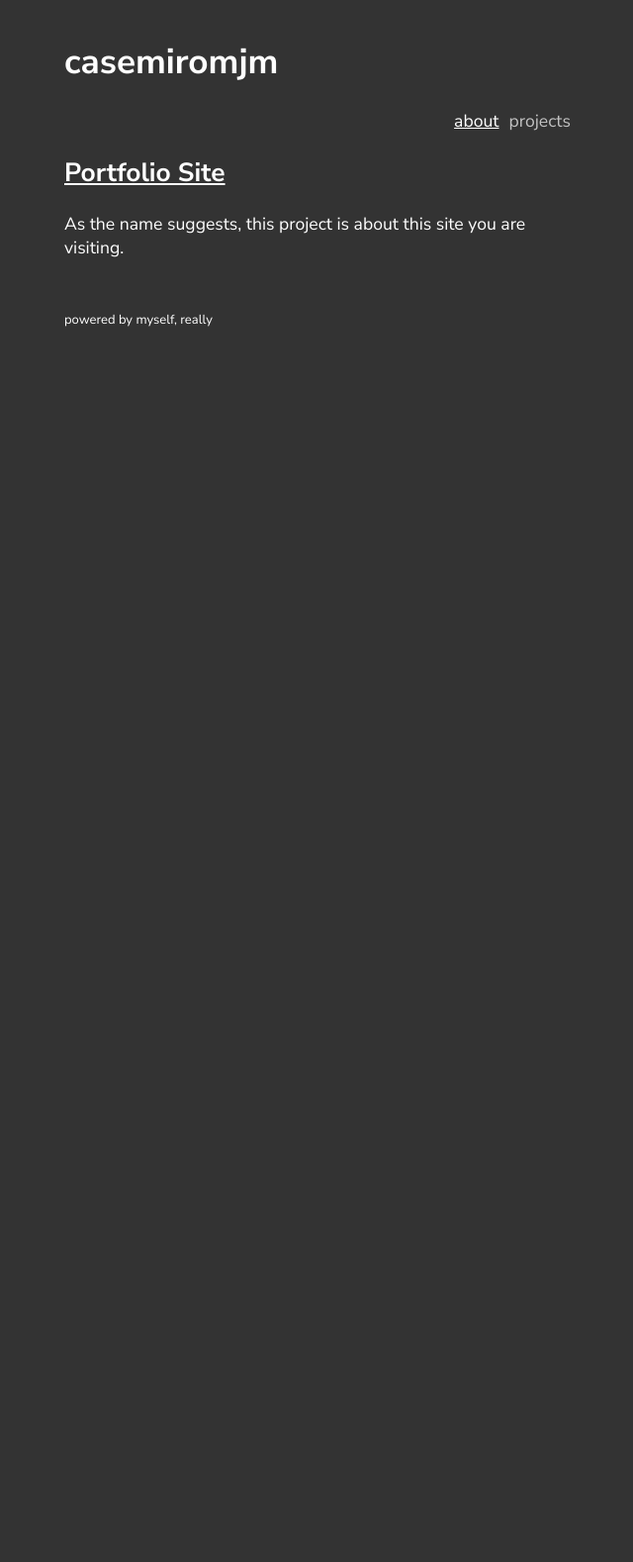
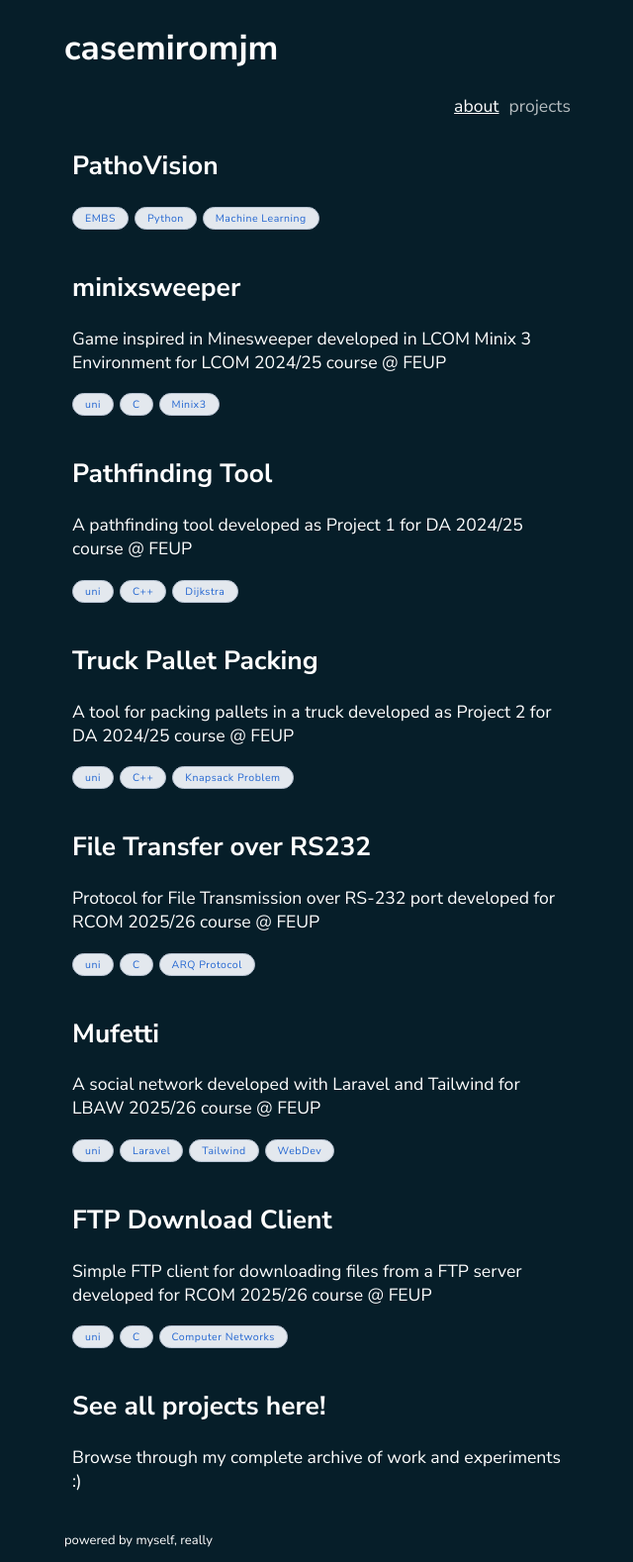
Before and after one commit to casemiromjm/casemiromjm.github.io, a Jekyll site: the page built from projects/featured.html, in a window 1280 px wide. Shown: the whole page at 99% size, without its empty margins (319-959 px from the left). Built offline with Jekyll 4.4.1, drawn with Linux system fonts in a browser that asks for light colours; before the commit the page ends 900 px from its top, so only the background shows below that.

Commit message:
made projects page prettier

```diff
--- a/_data/projects.yml
+++ b/_data/projects.yml
@@ -1,8 +1,122 @@
-# Stores all projects that are on my site. If it is fine for being open source, it has the github link. Otherwise there is the link to a page talking about the project itself
+# Stores all projects that are on my site.
+# If it is fine for being open source, it has the github link.
+# Otherwise there is the link to a page talking about the project itself
+
+# - name: Project Name
+#   link: project link (can be repo link or a page talking about it)
+#   description: brief description
+#   tags: [tags] -> academic, tech stack...
+#   date: ending date (or last updated) -> YYYY-MM
+#   featured: true | false -> keep 5 featured + 1 card p see all sorted by date
+
+# - name:
+#   link:
+#   description:
+#   tags: []
+#   date:
+#   featured:
 
 - name: Portfolio Site
   link: https://github.com/casemiromjm/casemiromjm.github.io
   description: As the name suggests, this project is about this site you are visiting.
-- name:
+  tags: [Jekyll]
+  date: 2026-04
+  featured: false
+
+- name: PathoVision
   link:
   description:
+  tags: [EMBS, Python, Machine Learning]
+  date:
+  featured: true
+
+- name: PetLink
+  link: https://github.com/casemiromjm/petlink
+  description: PetLink is a freelance platform for pet-related services developed for LTW 2024/25 course @ FEUP
+  tags: [uni, PHP, WebDev]
+  date: 2025-05
+  featured: false
+
+- name: SVG-to-PNG
+  link: https://github.com/casemiromjm/svg-to-png
+  description: SVG to PNG converter done as part of the Programming 2023/24 course @ FEUP
+  tags: [uni, C++]
+  date: 2024-05
+  featured: false
+
+- name: minixsweeper
+  link: https://github.com/casemiromjm/minixsweeper
+  description: Game inspired in Minesweeper developed in LCOM Minix 3 Environment for LCOM 2024/25 course @ FEUP
+  tags: [uni, C, Minix3]
+  date: 2025-05
+  featured: true
+
+- name: Pathfinding Tool
+  link: https://github.com/casemiromjm/DA-pathfinder
+  description: A pathfinding tool developed as Project 1 for DA 2024/25 course @ FEUP
+  tags: [uni, C++, Dijkstra]
+  date: 2025-03
+  featured: true
+
+- name: Truck Pallet Packing
+  link: https://github.com/casemiromjm/DA-truck-pallet-packing
+  description: A tool for packing pallets in a truck developed as Project 2 for DA 2024/25 course @ FEUP
+  tags: [uni, C++, Knapsack Problem]
+  date: 2025-05
+  featured: true
+
+- name: ItemSwap
+  link: https://github.com/casemiromjm/ItemSwap
+  description: ItemSwap is a mobile app for swapping unwanted items developed as part of ESOF 2024/25 course @ FEUP
+  tags: [uni, Mobile, Flutter, Dart]
+  date: 2025-05
+  featured: false
+
+- name: Alpha Squad
+  link: https://github.com/casemiromjm/alphasquad
+  description: A turn-based strategy game developed as part of LDTS 2024/24 course @ FEUP
+  tags: [uni, Java]
+  date: 2024-12
+  featured: false
+
+- name: Padaria Database
+  link: https://github.com/casemiromjm/padaria-database
+  description: Database project done in Database 2024/25 course @ FEUP
+  tags: [uni, SQLite3]
+  date: 2024-12
+  featured: false
+
+- name: File Transfer over RS232
+  link: https://github.com/casemiromjm/RCOM-RS232-FileTransfer
+  description: Protocol for File Transmission over RS-232 port developed for RCOM 2025/26 course @ FEUP
+  tags: [uni, C, ARQ Protocol]
+  date: 2025-11
+  featured: true
+
+- name: Haskulator
+  link: https://github.com/casemiromjm/haskulator
+  description: Simple calculator developed as Project 1 (Functional Programming) for PFL 2025/26 course @ FEUP
+  tags: [uni, Haskell]
+  date: 2026-11
+  featured: false
+
+- name: Uluru Board Game
+  link: https://github.com/casemiromjm/uluru
+  description: Uluru Board Game developed as Project 2 (Logical Programming) for PFL 2025/26 course @ FEUP
+  tags: [uni, Prolog]
+  date: 2026-01
+  featured: false
+
+- name: Mufetti
+  link: https://github.com/casemiromjm/mufetti
+  description: A social network developed with Laravel and Tailwind for LBAW 2025/26 course @ FEUP
+  tags: [uni, Laravel, Tailwind, WebDev]
+  date: 2025-12
+  featured: true
+
+- name: FTP Download Client
+  link: https://github.com/casemiromjm/RCOM-FTP-download-app
+  description: Simple FTP client for downloading files from a FTP server developed for RCOM 2025/26 course @ FEUP
+  tags: [uni, C, Computer Networks]
+  date: 2025-12
+  featured: true
--- /dev/null
+++ b/_sass/_colors.scss
@@ -0,0 +1,6 @@
+$bg-color-sea: #061E29;
+$bg-color-dark: #333;
+
+$bg-hover-card-sea: #1D546D;
+
+$txt-hover-color: #b4b4b4;
--- a/_sass/_main.scss
+++ b/_sass/_main.scss
@@ -1,4 +1,5 @@
 @import url('https://fonts.googleapis.com/css2?family=Nunito+Sans:ital,opsz,wght@0,6..12,200..1000;1,6..12,200..1000&display=swap');
+@import "colors";
 
 @media (min-width: 768px) {
     body {
@@ -11,10 +12,10 @@ body {
     font-family: 'Nunito Sans', sans-serif;
 
     /* preciso consertar essa gambiarra pra ficar bom no celular tb */
-    margin-top: 3%;
+    // margin-top: 3%;
 
     /* dark mode as default */
-    background-color: #333;
+    background-color: $bg-color-sea;
     color: white;
 
     font-size: 1.1em;
@@ -25,11 +26,8 @@ h1 {
     font-weight: bold;
 }
 
-.tabs-menu {
-    display: flex;
-    justify-content: flex-end;
-    flex-wrap: wrap;
-    gap: 10px;
+h1:hover {
+    color: $txt-hover-color;
 }
 
 a {
@@ -51,12 +49,6 @@ em {
     font-style: normal;
 }
 
-.curr-page {
-    text-decoration: none;
-    opacity: 70%;
-    pointer-events: none;
-}
-
 footer {
     font-size: small;
 }
@@ -68,25 +60,3 @@ footer {
 .link {
     opacity: 80%;
 }
-
-.tag-list {
-    display: flex;
-    flex-wrap: wrap;
-    gap: 6px;
-}
-
-.tag {
-    background: #e3e8ee;        /* Soft color */
-    color: #2366d1;             /* Accent text */
-    border-radius: 12px;
-    padding: 3px 12px;
-    font-size: 0.6em;
-    border: 1px solid #b7c3d2;
-    letter-spacing: .05em;
-    margin: 2px 0;
-    transition: background 0.2s;
-}
-
-.tag:hover {
-    background: #d3e2f0;
-}
--- /dev/null
+++ b/_sass/_navigation.scss
@@ -0,0 +1,12 @@
+.tabs-menu {
+    display: flex;
+    justify-content: flex-end;
+    flex-wrap: wrap;
+    gap: 10px;
+}
+
+.curr-page {
+    text-decoration: none;
+    opacity: 70%;
+    pointer-events: none;
+}
--- /dev/null
+++ b/_sass/_projects.scss
@@ -0,0 +1,43 @@
+@import "colors";
+
+.card {
+    transition: background-color 0.2s;
+    cursor: pointer;
+    border-radius: 16px;
+    padding: 8px;
+}
+
+.card:hover {
+    color: $txt-hover-color;
+}
+
+.card a {
+  text-decoration: none;
+}
+
+.card:hover {
+    background-color: $bg-hover-card-sea;
+    transition: background-color 0.2s;
+}
+
+.tag-list {
+    display: flex;
+    flex-wrap: wrap;
+    gap: 6px;
+}
+
+.tag {
+    background: #e3e8ee;        /* Soft color */
+    color: #2366d1;             /* Accent text */
+    border-radius: 12px;
+    padding: 3px 12px;
+    font-size: 0.6em;
+    border: 1px solid #b7c3d2;
+    letter-spacing: .05em;
+    margin: 2px 0;
+    transition: background 0.2s;
+}
+
+.tag:hover {
+    background: #d3e2f0;
+}
--- a/assets/css/styles.scss
+++ b/assets/css/styles.scss
@@ -2,3 +2,5 @@
 ---
 
 @import "main";
+@import "navigation";
+@import "projects";
--- a/projects/featured.html
+++ b/projects/featured.html
@@ -3,15 +3,30 @@ layout: default
 permalink: /projects/featured
 ---
 <section>
+  <div class="card-container">
+
     {% for proj in site.data.projects %}
-    <article>
-        <h2><a href=" {{ proj.link }}" target="_blank" rel="noopener noreferrer">{{ proj.name }}</a></h2>
+      {% if proj.featured == true %}
+        <article class="card">
+          <a href=" {{ proj.link }}" target="_parent" rel="noopener noreferrer">
+            <h2>{{ proj.name }}</h2>
             <p>{{ proj.description }}</p>
+          </a>
           <div class="tag-list">
             {% for tag in proj.tags %}
               <span class="tag"> {{ tag }}</span>
             {% endfor %}
           </div>
         </article>
+        {% endif %}
     {% endfor %}
+
+    <article class="card">
+      <a href="{{ '/projects/all' | relative_url }}">
+        <h2>See all projects here!</h2>
+        <p>Browse through my complete archive of work and experiments :)</p>
+      </a>
+    </article>
+
+  </div>
 </section>
```
Also changed, not shown: projects/all.html (+13 -7 lines). Lines whose indentation alone changed are shown as unchanged.
